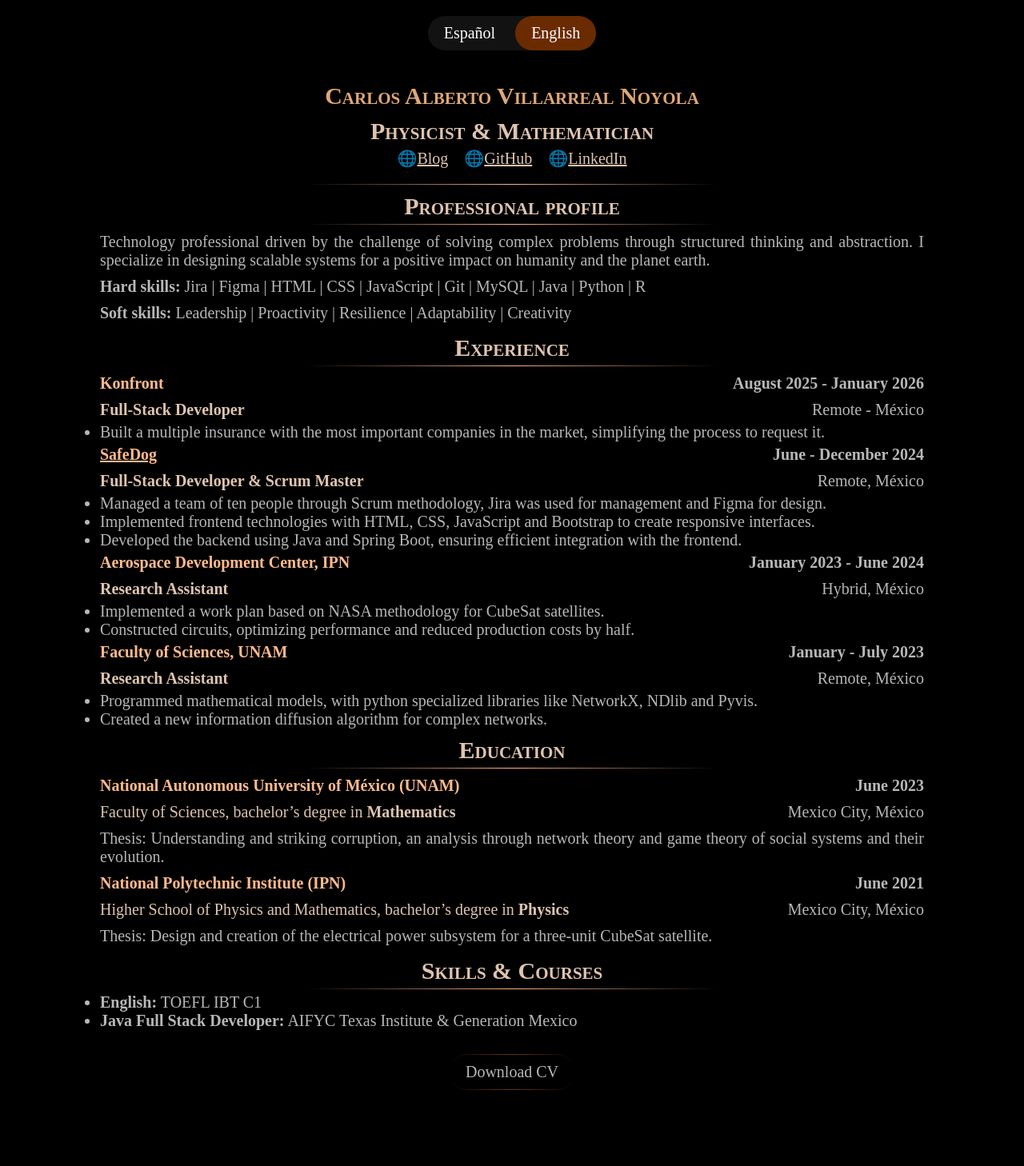
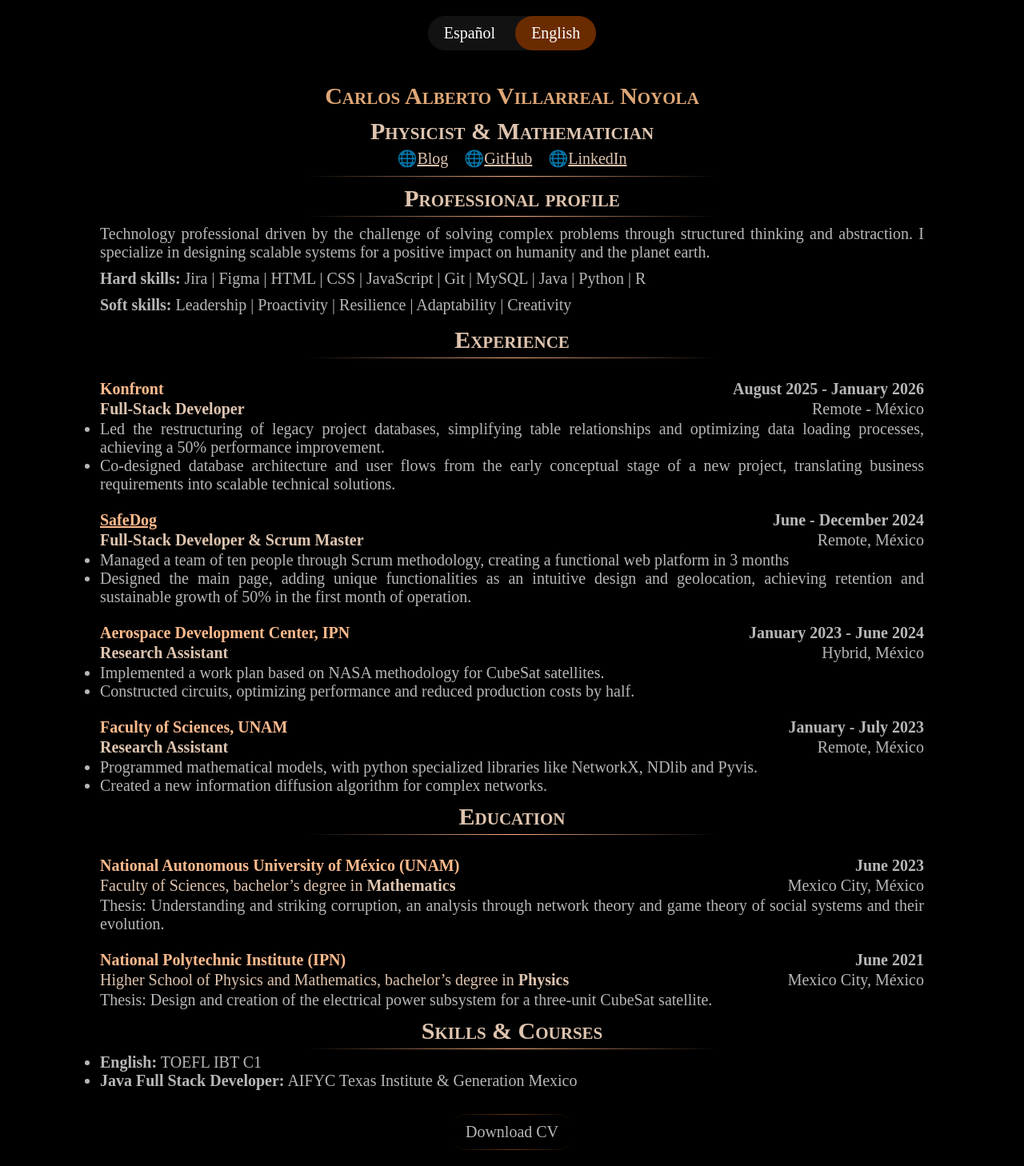
Before and after one commit to ElCaballerodelaTierra/Abstractions, a Jekyll site: the page built from _pages/CV.html, in a window 1280 px wide. Shown: the whole page at 80% size. Built offline with Jekyll 4.4.1, drawn with Linux system fonts in a browser that asks for light colours; some web fonts are replaced; before the commit the page ends 1383 px from its top, so only the background shows below that.

Commit message:
Mas ajustes al CV

```diff
--- a/_pages/CV.html
+++ b/_pages/CV.html
@@ -19,7 +19,8 @@
         list-style-type: none;
         gap: 20px;
         padding: 0;
-        margin: 0px 0px 20px 0px;
+        margin: 0px 0px 10px 0px;
+        text-align: center;
     }
 
     li {
@@ -58,6 +59,7 @@
         display: flex;
         justify-content: space-between;
         flex-wrap: wrap;
+        gap: 0px 50px;
         /* padding: 0px !important; */
     }
 
@@ -70,20 +72,34 @@
     .nombre-lugar,
     .nombre-lugar a {
         color: var(--naranja-claro);
-        /* padding: 0px !important; */
     }
 
     .titulo-puesto {
         color: var(--color-enlaces);
     }
 
+    .subseccion {
+        padding: 20px 0px 0px 0px;
+    }
+
+    .subseccion p {
+        padding: 0px !important;
+        margin: 0px !important;
+    }
+
+    .subseccion div {
+        padding: 2px 0px 0px 0px !important;
+        margin: 0px !important;
+    }
+
     @media print {
         @page {
-            margin: 20px !important;
+            margin: 10px 20px !important;
         }
 
         .formato-harvard {
             margin: 0px !important;
+            padding: 0px !important;
         }
 
         p {
@@ -94,13 +110,13 @@
 
         .nombre-lugar,
         .nombre-lugar a,
-        p.nombre-lugar {
-            padding: 10px 0px 0px 0px !important;
+        .nombre-lugar p {
+            padding: 0px 0px 0px 0px !important;
         }
 
         h2,
         h1 {
-            margin: 0px !important;
+            margin: 5px 0px !important;
         }
 
         hr {
@@ -108,10 +124,21 @@
             /* display: none; */
         }
 
-        .lista-enlaces {
-            display: none;
+        .lista-enlaces ul {
+            /* display: none; */
             margin: 0px !important;
             padding: 0px !important;
+            font-size: 14px !important;
+            align-items: center !important;
+        }
+
+        .subseccion {
+            padding: 0px !important;
+        }
+
+        .nombre-lugar a {
+            color: var(--color-enlaces) !important;
+            text-decoration: underline !important;
         }
     }
 </style>
@@ -190,7 +217,7 @@
                 <h2>Experiencia Laboral</h2>
                 <hr>
 
-                <div class="trabajo">
+                <div id="konfront" class="subseccion">
                     <div class="formato-harvard">
                         <p class="nombre-lugar"><b>Konfront</b></p>
                         <p><b>Agosto 2025 - Enero 2026</b></p>
@@ -201,14 +228,23 @@
                         <p><b>Remoto - México</b></p>
                     </div>
                     <ul>
-                        <li>Construí una plataforma web que permitía a los usuarios solicitar múltiples seguros con las
-                            principales compañías del mercado, simplificando el proceso de solicitud.</li>
+                        <li>
+                            Lideré la reestructuración de bases de datos de proyectos heredados, simplificando las
+                            relaciones entre tablas y optimizando los procesos de carga de datos, logrando una mejora
+                            del 50% en el rendimiento.
+                        </li>
+                        <li>
+                            Co-diseñé la arquitectura de bases de datos y los flujos de usuario desde la etapa
+                            conceptual inicial de un nuevo proyecto, traduciendo los requisitos comerciales en
+                            soluciones técnicas escalables.
+                        </li>
                     </ul>
                 </div>
 
-                <div class="trabajo">
+                <div id="safedog" class="subseccion">
                     <div class="formato-harvard">
-                        <p class="nombre-lugar"><b>SafeDog</b></p>
+                        <p class="nombre-lugar"><b><a
+                                    href="https://elcaballerodelatierra.github.io/SafeDog/">SafeDog</a></b></p>
                         <p><b>Junio - Diciembre 2024</b></p>
                     </div>
                     <div class="formato-harvard">
@@ -216,16 +252,12 @@
                         <p><b>Remoto, México</b></p>
                     </div>
                     <ul>
-                        <li>Gestioné un equipo de diez personas mediante la metodología Scrum; se usó Jira para la
-                            gestión y Figma para el diseño.</li>
-                        <li>Implementé tecnologías frontend con HTML, CSS, JavaScript y Bootstrap para crear interfaces
-                            responsivas.</li>
-                        <li>Desarrollé el backend utilizando Java y Spring Boot, asegurando una integración eficiente
-                            con el frontend.</li>
+                        <li>Lideré un equipo de diez personas mediante la metodología Scrum, creando una plataforma web funcional en 3 meses.</li>
+                        <li>Diseñé la página principal, añadiendo funcionalidades únicas como un diseño intuitivo y geolocalización, logrando una retención y un crecimiento sostenible del 50 % en el primer mes de funcionamiento. </li>
                     </ul>
                 </div>
 
-                <div id="CDA-IPN">
+                <div id="CDA-IPN" class="subseccion">
                     <div class="formato-harvard">
                         <p class="nombre-lugar"><b>Centro de Desarrollo Aeroespacial, IPN</b></p>
                         <p><b>Enero 2023 - Junio 2024</b></p>
@@ -239,12 +271,10 @@
                         </li>
                         <li>Construí circuitos, optimizando el rendimiento y reduciendo los costos de producción a la
                             mitad.</li>
-                        <li>Diseñé y programé algoritmos en C++ para los sistemas de control de energía de las
-                            computadoras de los CubeSats.</li>
                                             </ul>
                 </div>
 
-                <div id="FC-UNAM">
+                <div id="FC-UNAM" class="subseccion">
                     <div class="formato-harvard">
                         <p class="nombre-lugar"><b>Facultad de Ciencias, UNAM</b></p>
                         <p><b>Enero - Julio 2023</b></p>
@@ -268,7 +298,7 @@
             <div class="content-es">
                 <h2>Educación</h2>
                 <hr>
-                <div id="UNAM">
+                <div id="UNAM" class="subseccion">
                     <div class="formato-harvard">
                         <p class="nombre-lugar"><b>Universidad Nacional Autónoma de México (UNAM)</b></p>
                         <p><b>Junio 2023</b></p>
@@ -284,15 +314,18 @@
                     </div>
                 </div>
 
-                <div id="IPN">
+                <div id="IPN" class="subseccion">
+                    <div class="titulos">
                         <div class="formato-harvard">
                             <p class="nombre-lugar"><b>Instituto Politécnico Nacional (IPN)</b></p>
                             <p><b>Junio 2021</b></p>
                         </div>
                         <div class="formato-harvard">
-                        <p class="titulo-puesto">Escuela Superior de Física y Matemáticas, Licenciatura en <b>Física</b>
+                            <p class="titulo-puesto">Escuela Superior de Física y Matemáticas, Licenciatura en
+                                <b>Física</b>
                             </p>
                             <p><b>Ciudad de México, México</b></p>
+                        </div>
                     </div>
                     <div>
                         <p>Tesis: Diseño y creación del subsistema de potencia eléctrica para un satélite CubeSat de
@@ -317,7 +350,7 @@
 
                 <h2>Experience</h2>
                 <hr>
-                <div class="trabajo">
+                <div id="konfront-en" class="subseccion">
                     <div class="formato-harvard">
                         <p class="nombre-lugar"><b>Konfront</b></p>
                         <p><b>August 2025 - January 2026</b></p>
@@ -329,15 +362,18 @@
                     <div>
                         <ul>
                             <li>
-                                Built a multiple insurance with the most important companies in the market, simplifying
-                                the
-                                process to request it.
+                                Led the restructuring of legacy project databases, simplifying table relationships and
+                                optimizing data loading processes, achieving a 50% performance improvement.
+                            </li>
+                            <li>
+                                Co-designed database architecture and user flows from the early conceptual stage of a
+                                new project, translating business requirements into scalable technical solutions.
                             </li>
                         </ul>
                     </div>
                 </div>
 
-                <div class="trabajo">
+                <div id="safedog-en" class="subseccion">
                     <div class="formato-harvard">
                         <p class="nombre-lugar">
                             <b><a href="https://elcaballerodelatierra.github.io/SafeDog/">SafeDog</a></b>
@@ -352,19 +388,16 @@
                     </div>
                     <div>
                         <ul>
-                            <li> Managed a team of ten people through Scrum methodology, Jira was used for management
-                                and
-                                Figma for design.</li>
-                            <li> Implemented frontend technologies with HTML, CSS, JavaScript and Bootstrap to create
-                                responsive interfaces.</li>
-                            <li> Developed the backend using Java and Spring Boot, ensuring efficient integration with
-                                the
-                                frontend.</li>
+                            <li>Managed a team of ten people through Scrum methodology, creating a functional web
+                                platform in 3 months</li>
+                            <li>Designed the main page, adding unique functionalities as an intuitive design and
+                                geolocation, achieving retention and sustainable growth of 50% in the first month of
+                                operation.</li>
                         </ul>
                     </div>
                 </div>
 
-                <div class="trabajo">
+                <div id="CDA-IPN-en" class="subseccion">
                     <div class="formato-harvard">
                         <p class="nombre-lugar"><b>Aerospace Development Center, IPN</b></p>
                         <p><b>January 2023 - June 2024</b></p>
@@ -382,7 +415,7 @@
                     </div>
                 </div>
 
-                <div class="trabajo">
+                <div id="FC-UNAM-en" class="subseccion">
                     <div class="formato-harvard">
                         <p class="nombre-lugar"><b>Faculty of Sciences, UNAM</b></p>
                         <p><b>January - July 2023</b></p>
@@ -405,6 +438,7 @@
                 <div class="content-en">
                     <h2>Education</h2>
                     <hr>
+                    <div id="UNAM-en" class="subseccion">
                         <div class="formato-harvard">
                             <p class="nombre-lugar"><b>National Autonomous University of México (UNAM)</b></p>
                             <p><b>June 2023</b></p>
@@ -414,25 +448,29 @@
                             <p>Mexico City, México</p>
                         </div>
                         <div>
-                    <p>Thesis: Understanding and striking corruption, an analysis through network theory and game theory
+                            <p>Thesis: Understanding and striking corruption, an analysis through network theory and
+                                game
+                                theory
                                 of social systems and their evolution.</p>
                         </div>
-
+                    </div>
+                    <div id="IPN-en" class="subseccion">
                         <div class="formato-harvard">
                             <p class="nombre-lugar"><b>National Polytechnic Institute (IPN)</b></p>
                             <p><b>June 2021</b></p>
                         </div>
                         <div class="formato-harvard">
                             <p class="titulo-puesto">Higher School of Physics and Mathematics, bachelor’s degree in
-                        <b>Physics</b></p>
+                                <b>Physics</b>
+                            </p>
                             <p>Mexico City, México</p>
                         </div>
                         <div>
-                    <p>Thesis: Design and creation of the electrical power subsystem for a three-unit CubeSat satellite.
+                            <p>Thesis: Design and creation of the electrical power subsystem for a three-unit CubeSat
+                                satellite.
                             </p>
                         </div>
                     </div>
-
                 <div class="content-en">
                     <h2>Skills & Courses</h2>
                     <hr>
@@ -441,7 +479,6 @@
                         <li><b>Java Full Stack Developer:</b> AIFYC Texas Institute & Generation Mexico</li>
                     </ul>
                 </div>
-
         </div>
     </article>
 
```
Lines whose indentation alone changed are shown as unchanged.
